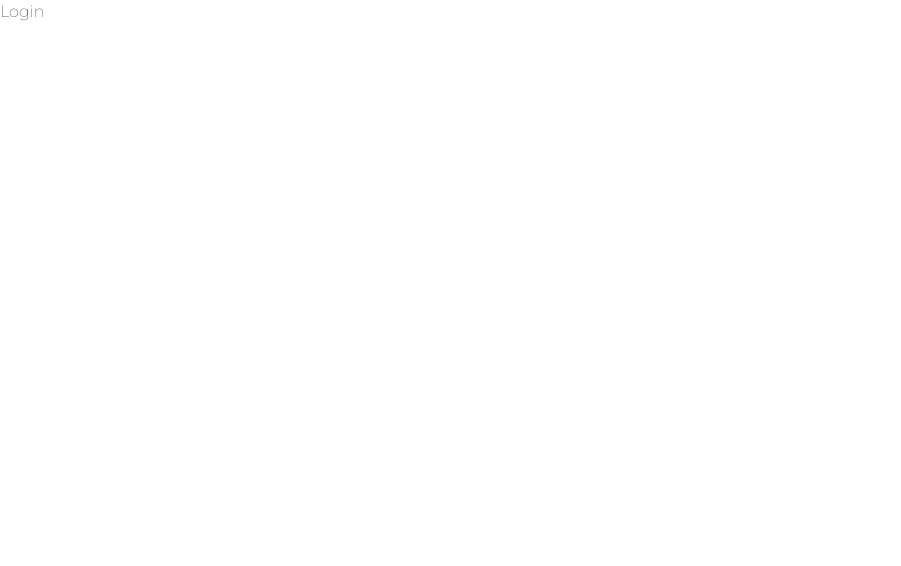
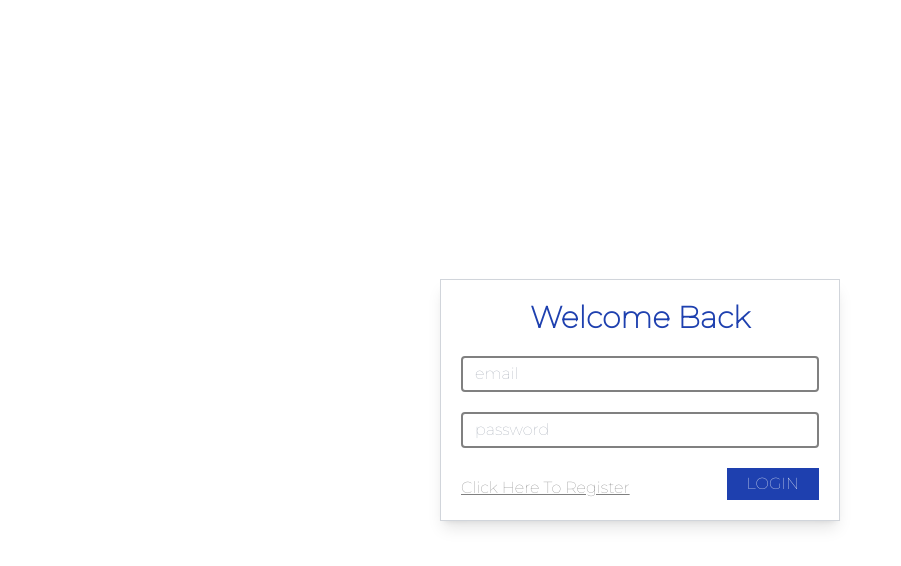
Before and after one commit to looh16/mern_stack_user_authentication, a React (Create React App) app in the folder frontend/: page /login in a window 1280 px wide. Shown: the top 566 px of the page, without its empty margins (0-901 px from the left). Built offline with nearby package versions, Linux system fonts and the light colour scheme; the HTML template or start-up script is replaced by a standard one.

Commit message:
Add login page

```diff
--- a/frontend/src/pages/Login.js
+++ b/frontend/src/pages/Login.js
@@ -1,9 +1,48 @@
-import React from 'react'
+import React, { useState } from 'react'
+import { Link } from 'react-router-dom'
 
-function Login() {
+const Login = () => {
+  const [email, setEmail] = useState('')
+  const [password, setPassword] = useState('')
+
+  const loginUser = () => {
+    const userObj = {
+      password, email,
+    }
+  };
+
   return (
-    <div>Login</div>
+    <div className='flex justify-center items-center h-screen'>
+
+      <div className='w-[400px] flex space-y-5 flex-col p-5 shadow-lg border border-gray-300'>
+
+        <h1 className='font-semibold text-3xl text-center text-primary'>Welcome Back</h1>
+
+        <input type='text'
+          className='py-1 px-3 border-2 border-secondary rounded focus:outline-none w-full'
+          placeholder='email'
+          value={email}
+          onChange={(e) => setEmail(e.target.value)}
+        />
+
+        <input type='text'
+          className='py-1 px-3 border-2 border-secondary rounded focus:outline-none w-full'
+          placeholder='password'
+          value={password}
+          onChange={(e) => setPassword(e.target.value)}
+        />
+
+        <div className='flex justify-between items-end'>
+          <Link className='underline text-secondary' to='/register'>Click Here To Register</Link>
+          <button className='py-1 px-5 text-white bg-primary' onClick={loginUser}>LOGIN</button>
+        </div>
+
+      </div>
+
+
+
+    </div>
   )
 }
 
-export default Login
+export default Login;
```
